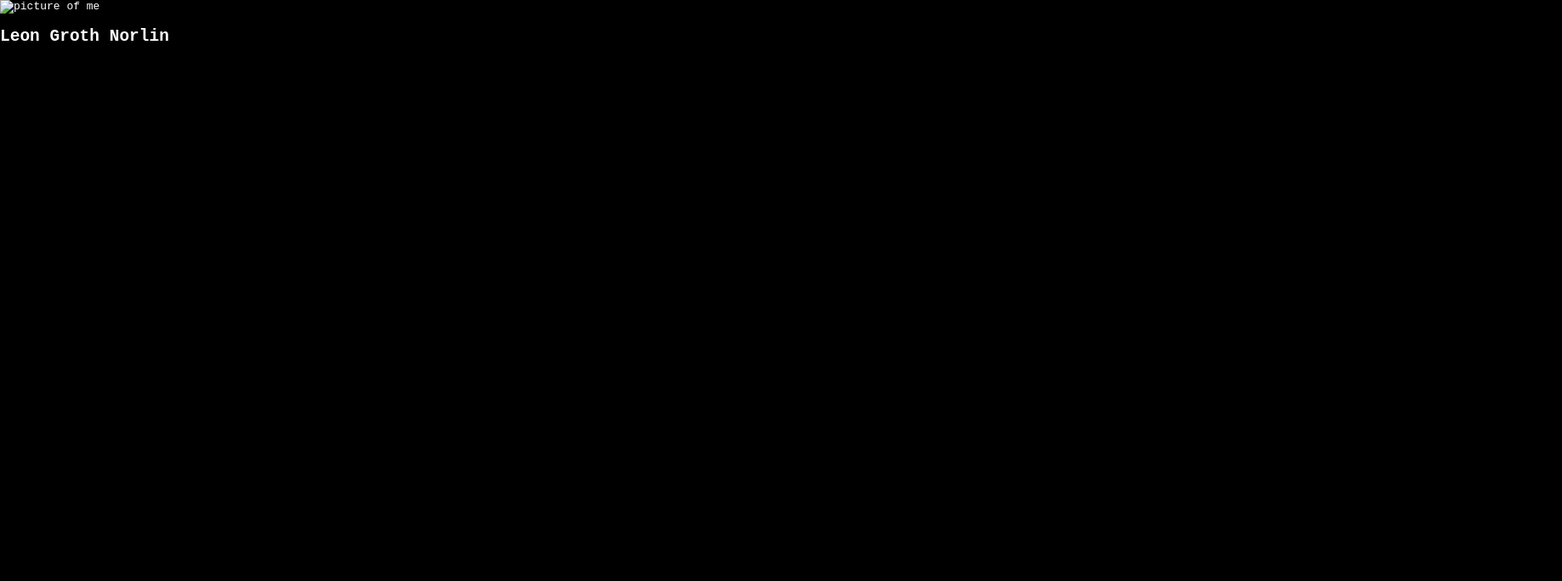
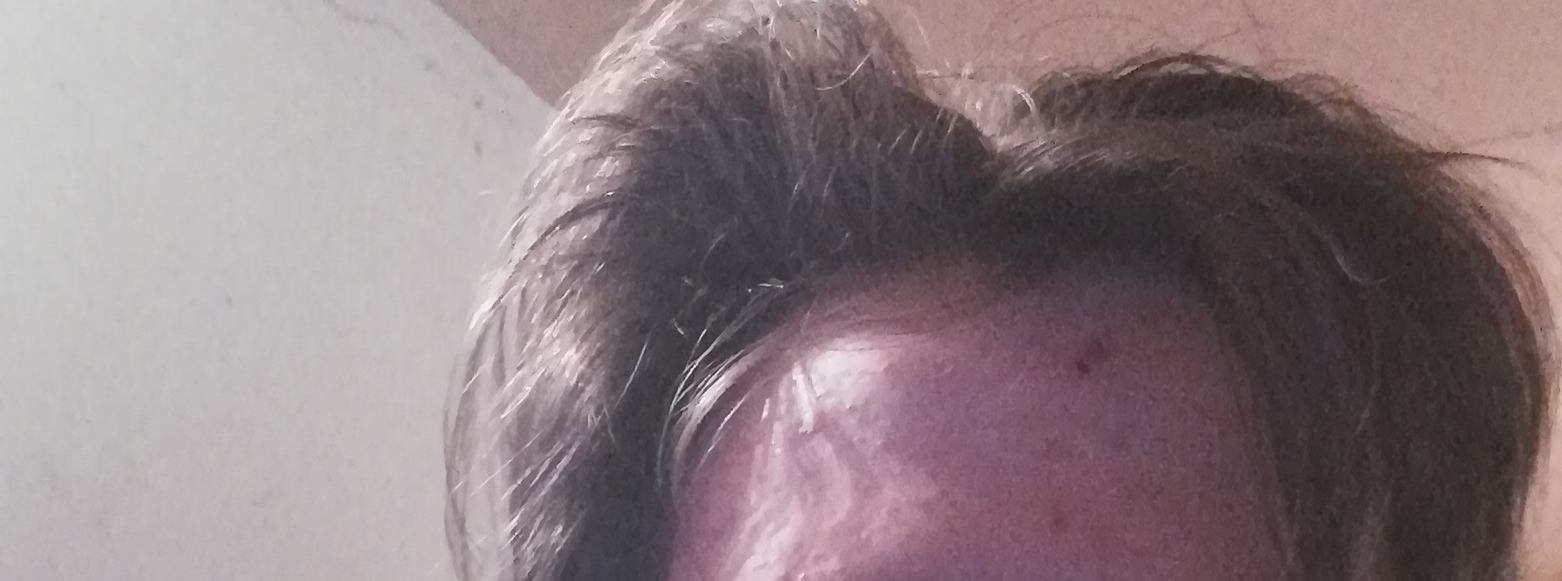
Before and after one commit to Gerbagel/resume, a plain HTML site: page index.html in a window 1280 px wide. Shown: the top 684 px of the page at 85% size, 1838 px wide, since content can reach past the window. Drawn offline with Linux system fonts and the light colour scheme; the site is published under a folder, as on GitHub Pages, so addresses that start at the root find nothing.

Commit message:
Update index.html

```diff
--- a/index.html
+++ b/index.html
@@ -9,7 +9,7 @@
 
 <body>
 	<div class="img">
-		<img src="/graphics/me.png" alt="picture of me"/>
+		<img src="graphics/me.png" alt="picture of me"/>
 	</div>
 	<h2 class="left">Leon Groth Norlin</h2>
 </body>
```
